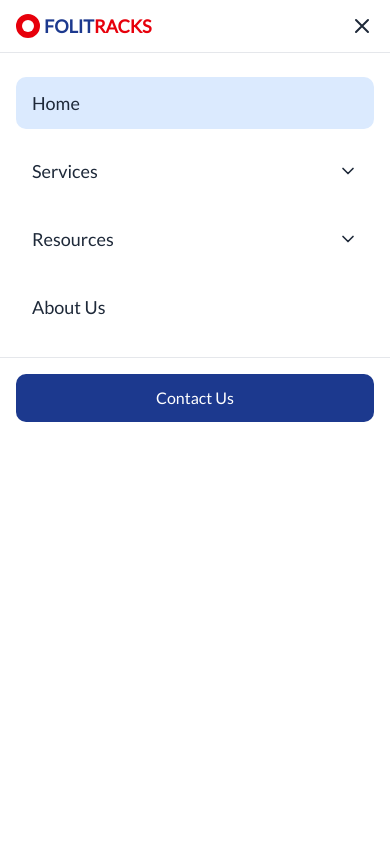
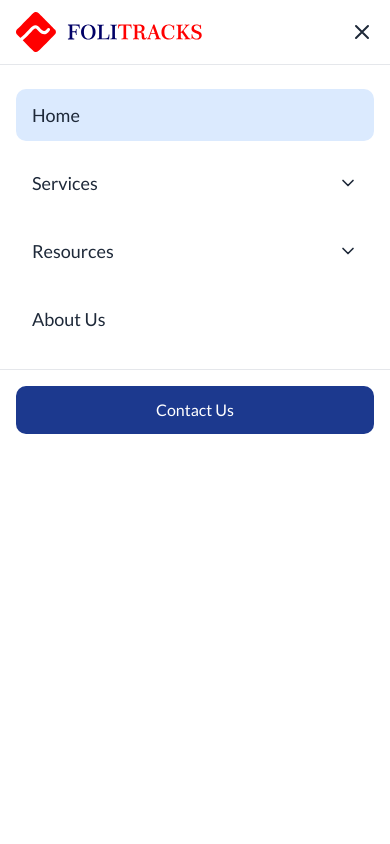
Before and after one commit to Dev-Rhema/folitracks, a React (Vite) app: page /about in a window 390 px wide. Both pictures are taken after a click on the button 362 px from the left and 32 px from the top of the page. Shown: the top 844 px of the page. Built offline with nearby package versions, Linux system fonts and the light colour scheme.

Commit message:
NAV UPDATE

```diff
--- a/src/components/Navbar.jsx
+++ b/src/components/Navbar.jsx
@@ -20,7 +20,9 @@ function Navbar({ onContactClick }) {
       <div className="max-w-7xl mx-auto px-4 md:px-8 py-3 md:py-4 w-full">
         <div className="flex justify-between items-center">
           {/* Logo */}
-          <img src={logo} alt="" />
+          <a href="/">
+            <img src={logo} alt="" />
+          </a>
 
           {/* Desktop Nav Links */}
           <div className="hidden lg:flex gap-8 items-center">
@@ -220,15 +222,9 @@ function Navbar({ onContactClick }) {
         >
           {/* Header */}
           <div className="sticky top-0 bg-white border-b border-gray-200 px-4 py-3 flex justify-between items-center">
-            <div className="flex items-center gap-1">
-              <div className="w-6 h-6 bg-red-600 rounded-full transform rotate-45 flex items-center justify-center flex-shrink-0">
-                <div className="w-3 h-3 bg-white rounded-full"></div>
-              </div>
-              <span className="font-bold text-lg">
-                <span className="text-blue-900">FOLIT</span>
-                <span className="text-red-600">RACKS</span>
-              </span>
-            </div>
+            <a href="/">
+              <img src={logo} alt="" />
+            </a>
             <button
               onClick={() => setMobileMenuOpen(false)}
               className="text-gray-800 hover:text-gray-600"
--- a/src/pages/About.jsx
+++ b/src/pages/About.jsx
@@ -69,7 +69,7 @@ function About({ onContactClick }) {
       {/* BRINGING CLARITY */}
       <Container>
         <div className="flex flex-col gap-6">
-          <h1 className="text-5xl font-[title] font-black text-center max-md:text-[32px]">
+          <h1 className="text-5xl font-[title] font-black text-center max-md:text-[32px] px-20 max-lg:px-6 max-md:px-0">
             Bringing Clarity & Confidence to Car Maintenance
           </h1>
           <div className="grid grid-cols-2 gap-4 auto-rows-fr max-lg:grid-cols-1">
--- a/src/pages/Services.jsx
+++ b/src/pages/Services.jsx
@@ -90,7 +90,7 @@ function Services({ onContactClick }) {
       {/* BRANDS */}
       <Brands />
       {/* BRANDS END */}
-      {/* BRINGING CLARITY */}
+      {/* OUR SERVICES */}
       <Container>
         <div className="flex flex-col gap-6">
           <Header
@@ -112,7 +112,7 @@ function Services({ onContactClick }) {
                 }
                 className="flex gap-20 justify-between items-center even:flex-row-reverse max-lg:even:flex-col max-lg:flex-col max-lg:gap-4 scroll-mt-20"
               >
-                <div className="flex flex-col gap-2 max-lg:w-full">
+                <div className="flex flex-col gap-2 w-1/2 max-lg:w-full">
                   <p className="text-[32px] font-[title] font-black">
                     {ourservice.title}
                   </p>
@@ -138,7 +138,7 @@ function Services({ onContactClick }) {
           </div>
         </div>
       </Container>
-      {/* BRINGING CLARITY END */}
+      {/* OUR SERVICES END */}
       {/* STATS  */}
       <Stats />
       {/* STATS END */}
```
